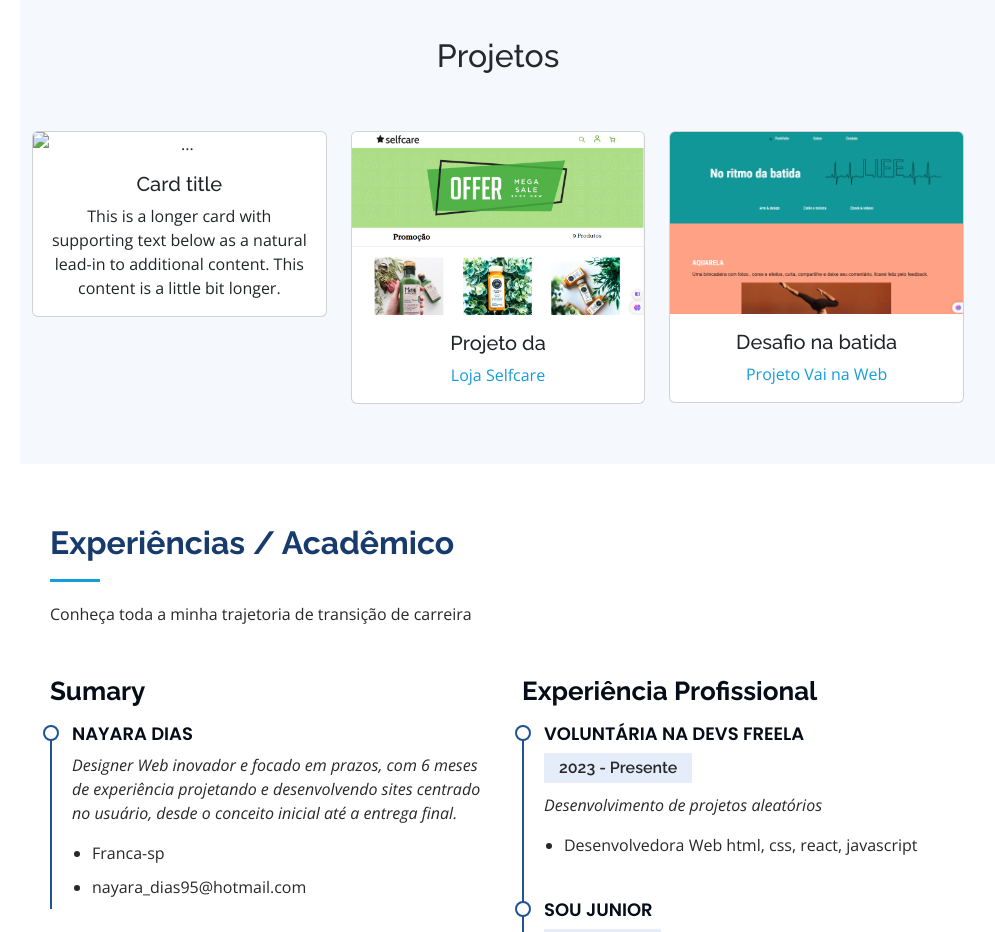
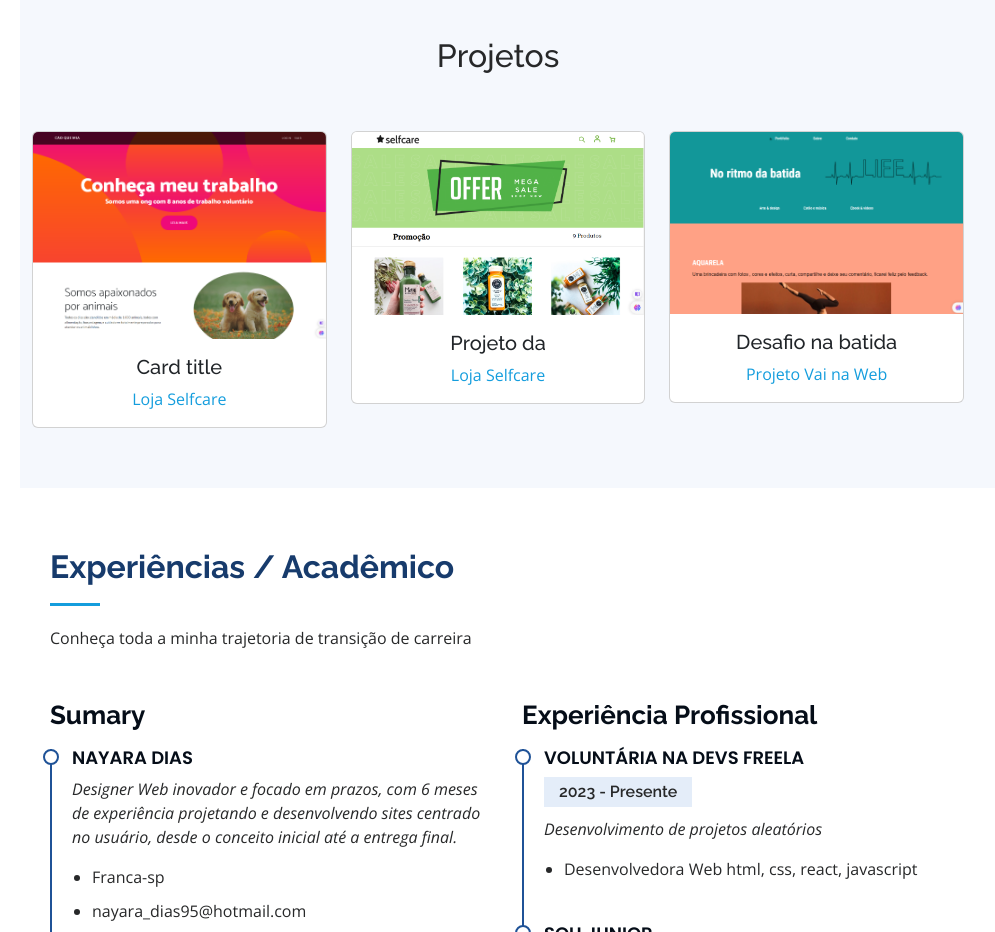
Before and after one commit to nayaradias1/Portfolio, a plain HTML site: page index.html in a window 1280 px wide. Shown: the part 2200-3132 px from the top of the page, without its empty margins (280-1275 px from the left). Drawn offline with nearby package versions, Linux system fonts and the light colour scheme.

Commit message:
novas atualizações da land page

```diff
--- a/index.html
+++ b/index.html
@@ -226,16 +226,16 @@
         <div class="row row-cols-1 row-cols-md-3 g-4">
           <div class="col">
             <div class="card">
-              <img src="..." class="card-img-top" alt="...">
+              <img src="./assets/img/caoquemia.png" class="card-img-top" alt="cao que mia">
               <div class="card-body">
                 <h5 class="card-title">Card title</h5>
-                <p class="card-text">This is a longer card with supporting text below as a natural lead-in to additional content. This content is a little bit longer.</p>
+                <a class="card-text" href="https://land-page-jade.vercel.app/" target="_blank">Loja Selfcare</a>
               </div>
             </div>
           </div>
           <div class="col">
             <div class="card">
-              <img src="./assets/img/selfcare.png" class="card-img-top" alt="...">
+              <img src="./assets/img/selfcare.png" class="card-img-top" alt="loja selfcare">
               <div class="card-body">
                 <h5 class="card-title">Projeto da</h5>
                 <a class="card-text" href="https://projeto-vnw-final.vercel.app/" target="_blank">Loja Selfcare</a>
```
Also changed, not shown: assets/img/caoquemia.png (added).
